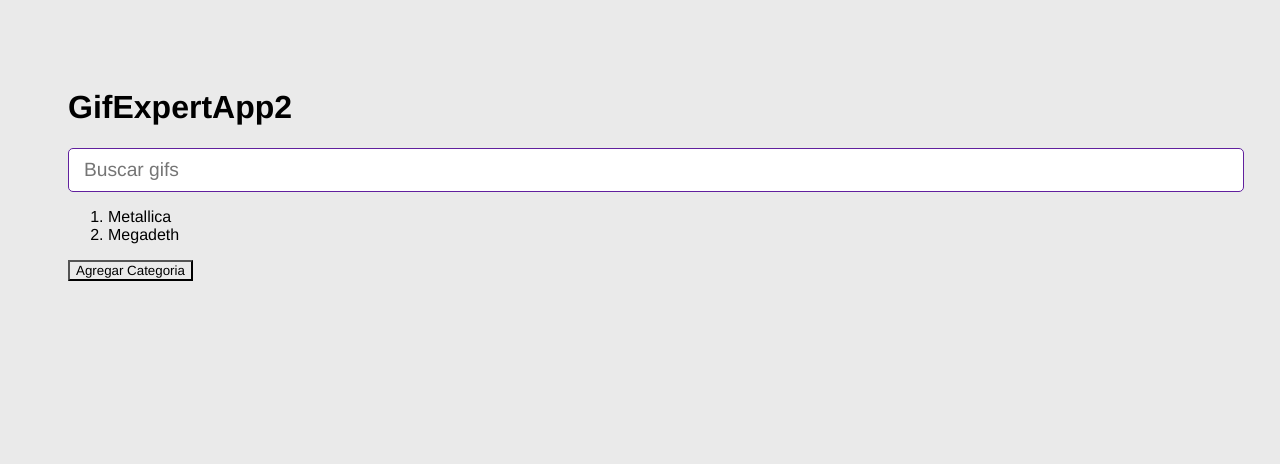
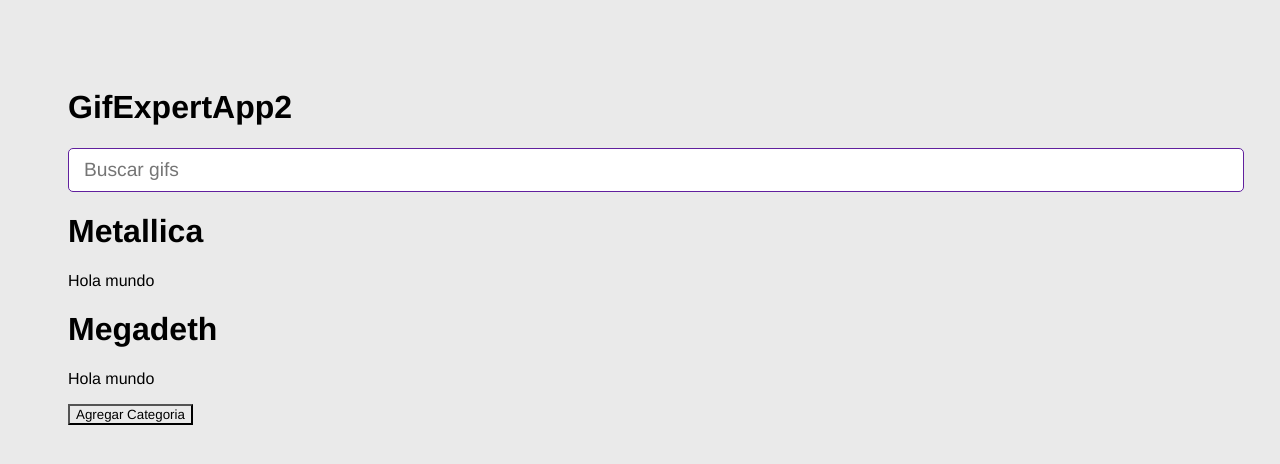
Before and after one commit to sebassg7/GifExpertApp-ReCap, a React (Vite) app: page / in a window 1280 px wide. Shown: the top 464 px of the page. Built offline with nearby package versions, Linux system fonts and the light colour scheme.

Commit message:
Creación del componente GifGrid

```diff
--- a/src/GifExpertApp2.jsx
+++ b/src/GifExpertApp2.jsx
@@ -1,7 +1,8 @@
 import { useState } from "react";
 import { AddCategory } from "./components/AddCategory";
+import { GifGrid } from "./components/GifGrid";
 
-useState
+
 export const GifExpertApp2 = () => {
 
   const [categories, setCategories] = useState(['Metallica','Megadeth']);
@@ -27,15 +28,16 @@
     />
 
 
-    <ol>
+
       {
-          categories.map(category => {
-            return(
-              <li key={category}>{category}</li>
+          categories.map(category =>
+            (
+              <GifGrid key={category}
+              category={category}/>
             )
-          })
+          )
       }
-    </ol>
+
 
     <button onClick={onAddCategory}>
       Agregar Categoria
--- /dev/null
+++ b/src/components/GifGrid.jsx
@@ -0,0 +1,12 @@
+export const GifGrid = ({category}) => {
+
+
+  return (
+    <>
+
+    <h1>{category}</h1>
+    <p>Hola mundo</p>
+
+    </>
+  )
+}
```
